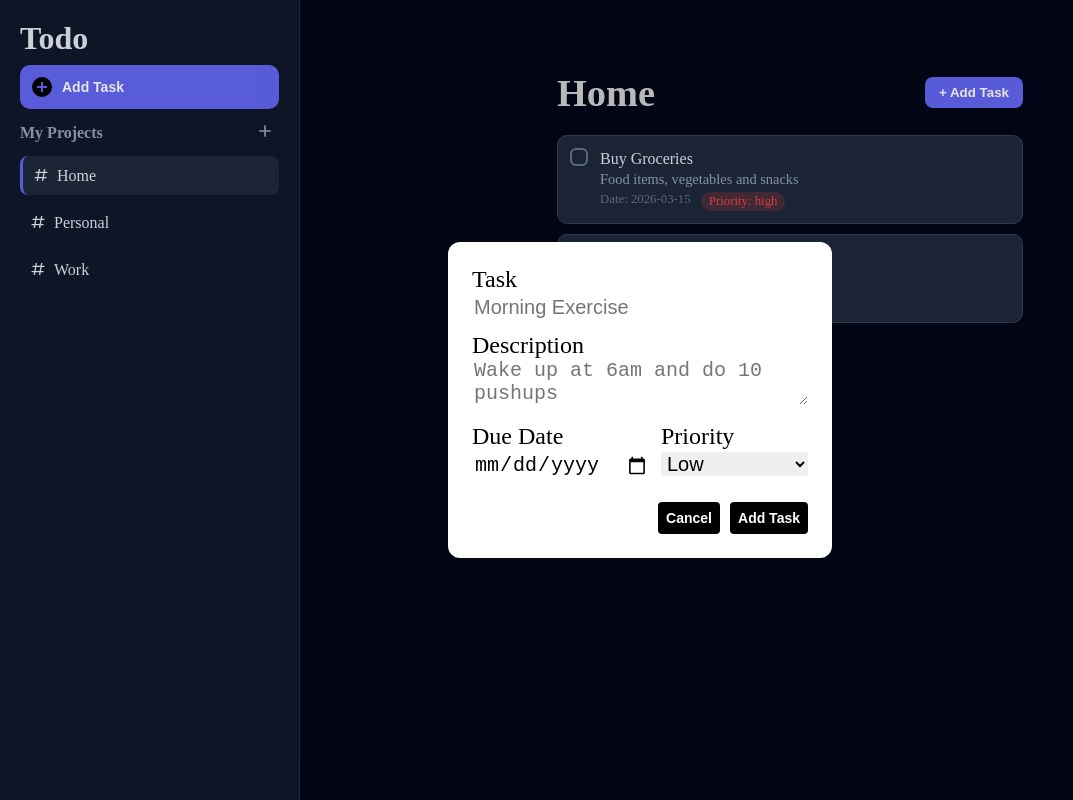
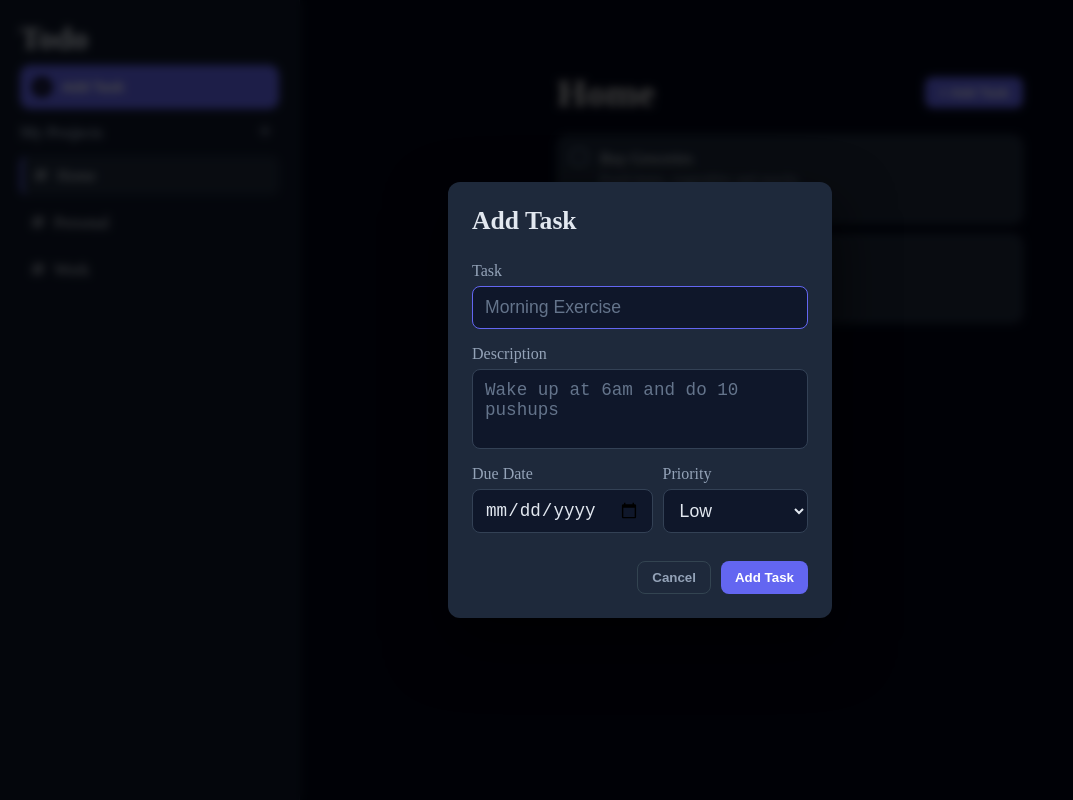
Before and after one commit to wolfieslab/Todo-app, a website built with webpack: page src/index.html in a window 1280 px wide. Both pictures are taken after a click on the button "Add Task". Shown: the whole page, without its empty margins (0-1073 px from the left). Built offline with nearby package versions, Linux system fonts and the light colour scheme.

Commit message:
feat: improve modal UI with structured layout and modern styling

```diff
--- a/modules/ui/modal.js
+++ b/modules/ui/modal.js
@@ -1,4 +1,4 @@
-function createModal({ fields, submitBtn, onSubmit }) {
+function createModal({title, fields, submitBtn, onSubmit }) {
     const dialog = document.createElement("dialog");
     dialog.classList.add("modal");
 
@@ -6,6 +6,13 @@ function createModal({ fields, submitBtn, onSubmit }) {
     form.method = "dialog";
 
     let row = null;
+
+    if(title !== "") {
+        const heading = document.createElement("h2");
+        heading.classList.add("modal-title");
+        heading.textContent = title;
+        form.appendChild(heading);
+    }
 
     fields.forEach((field, index) => {
         let input;
@@ -86,6 +93,7 @@ function createModal({ fields, submitBtn, onSubmit }) {
 
 export function openProjectModal(createProjects, renderProjects) {
     const modal = createModal({
+        title: "",
         fields: [
             {
                 name: "title",
@@ -109,6 +117,7 @@ export function openProjectModal(createProjects, renderProjects) {
 
 export function openTaskModal(addTodoToActiveProject, renderTodos) {
     const modal = createModal({
+        title: "Add Task",
         fields: [
             { name: "title", placeholder: "Morning Exercise", label: "Task" },
             { name: "description", type: "textarea", placeholder: "Wake up at 6am and do 10 pushups", label: "Description" },
--- a/src/styles.css
+++ b/src/styles.css
@@ -272,7 +272,6 @@ button.add-task-btn {
     font-weight: 500;
 }
 
-/* Colors */
 .priority.low {
     background: rgba(34,197,94,0.2);
     color: #22c55e;
@@ -326,16 +325,35 @@ dialog.modal {
     border: none;
     border-radius: 12px;
     width: 30%;
+    background: #1e293b;
+    color: #e2e8f0;
+    box-shadow: 0 25px 60px rgba(0, 0, 0, 0.7);
+    animation: scaleIn 0.2s ease;
+}
+
+dialog::backdrop {
+    background: rgba(0, 0, 0, 0.7);
+    backdrop-filter: blur(4px);
 }
 
 .modal form {
     display: flex;
     flex-direction: column;
-    gap: 12px;
+    gap: 16px;
 }
 
-form .dialog-heading {
-    font-size: 2em;
+.modal-title {
+    font-size: 1.6em;
+    font-weight: 600;
+    margin-bottom: 10px;
+}
+
+.form-group {
+    display: flex;
+    flex-direction: column;
+    gap: 6px;
+    font-size: 16px;
+    color: #94a3b8;
 }
 
 .form-row {
@@ -347,24 +365,32 @@ form .dialog-heading {
     flex: 1;
 }
 
-form label {
-    font-size: 24px;
+.form-group input,
+.form-group textarea,
+.form-group select {
+    font-size: 1.1em;
+    color: #e2e8f0;
+    background: #0f172a;
+    border: 1px solid #334155;
+    border-radius: 8px;
+    padding: 10px 12px;
+    transition: 0.2s;
 }
 
-form input,
-form textarea,
-form select {
-    font-size: 20px;
-    border: none;
-    padding: 0 2px;
-    width: 100%;
-    min-height: min-content;
+.form-group input:focus,
+.form-group textarea:focus,
+.form-group select:focus {
+    border-color: #6366f1;
+    outline: none;
 }
 
-form input:focus,
-form textarea:focus {
-    border: none;
-    outline: none;
+.form-group textarea {
+    min-height: 80px;
+    resize: none;
+}
+
+::placeholder {
+    color: #64748b;
 }
 
 .actions-button {
@@ -375,11 +401,39 @@ form textarea:focus {
 }
 
 .actions-button button {
-    padding: 8px;
-    border-radius: 4px;
-    border: none;
-    background-color: black;
-    color: white;
-    font-size: 14px;
     font-weight: bold;
 }
+
+.actions-button button:first-child {
+    background: transparent;
+    color: #94a3b8;
+    border: 1px solid #334451;
+    padding: 8px 14px;
+    border-radius: 8px;
+}
+
+.actions-button button:last-child {
+    background: #6366f1;
+    color: white;
+    padding: 8px 14px;
+    border-radius: 8px;
+    border: none;
+}
+
+.actions-button button:hover {
+    opacity: 0.9;
+    cursor: pointer;
+}
+
+
+
+@keyframes scaleIn {
+    from{
+        opacity: 0;
+        transform: scale(0.95);
+    }
+    to {
+        opacity: 1;
+        transform: scale(1);
+    }
+}
```
